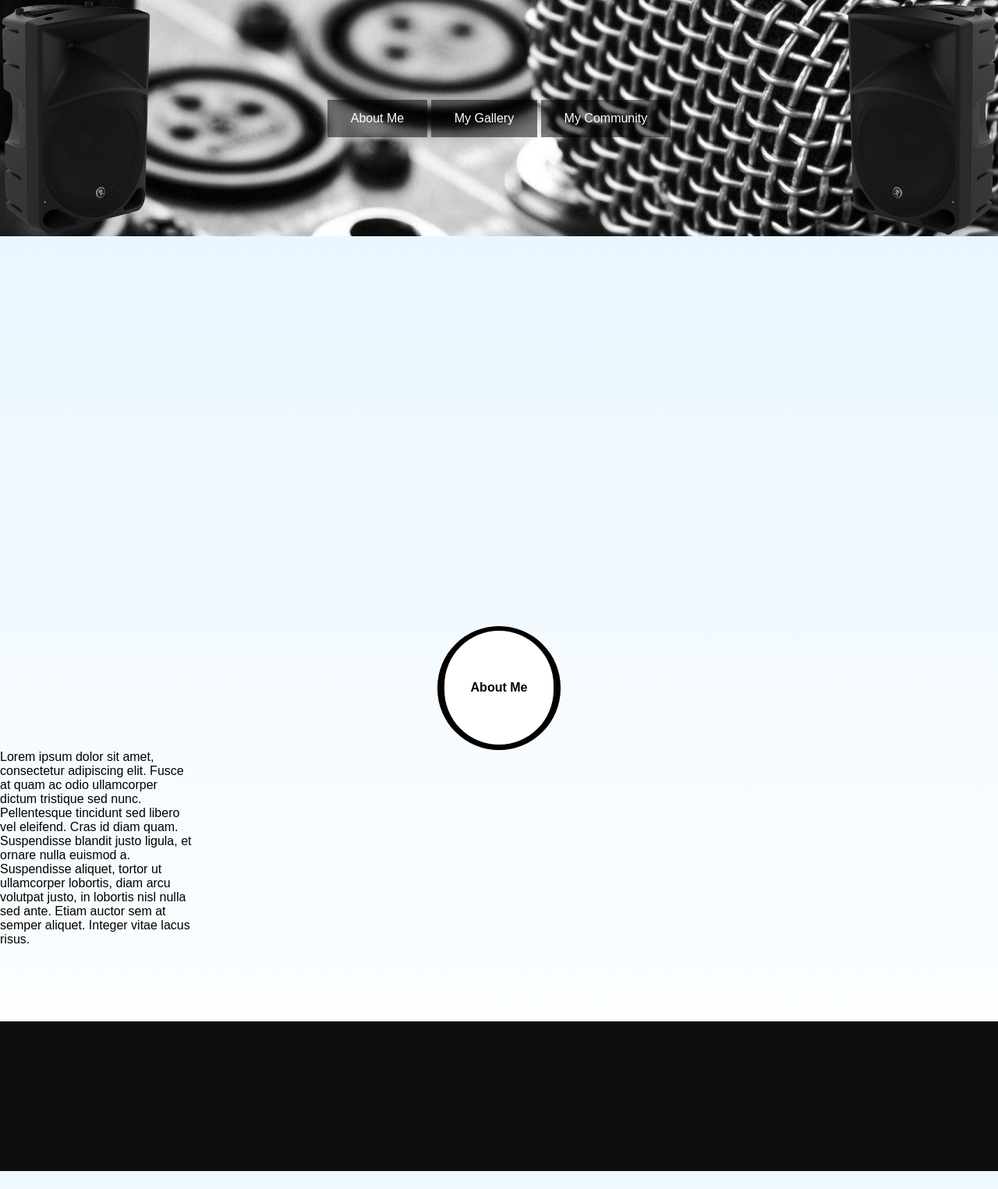
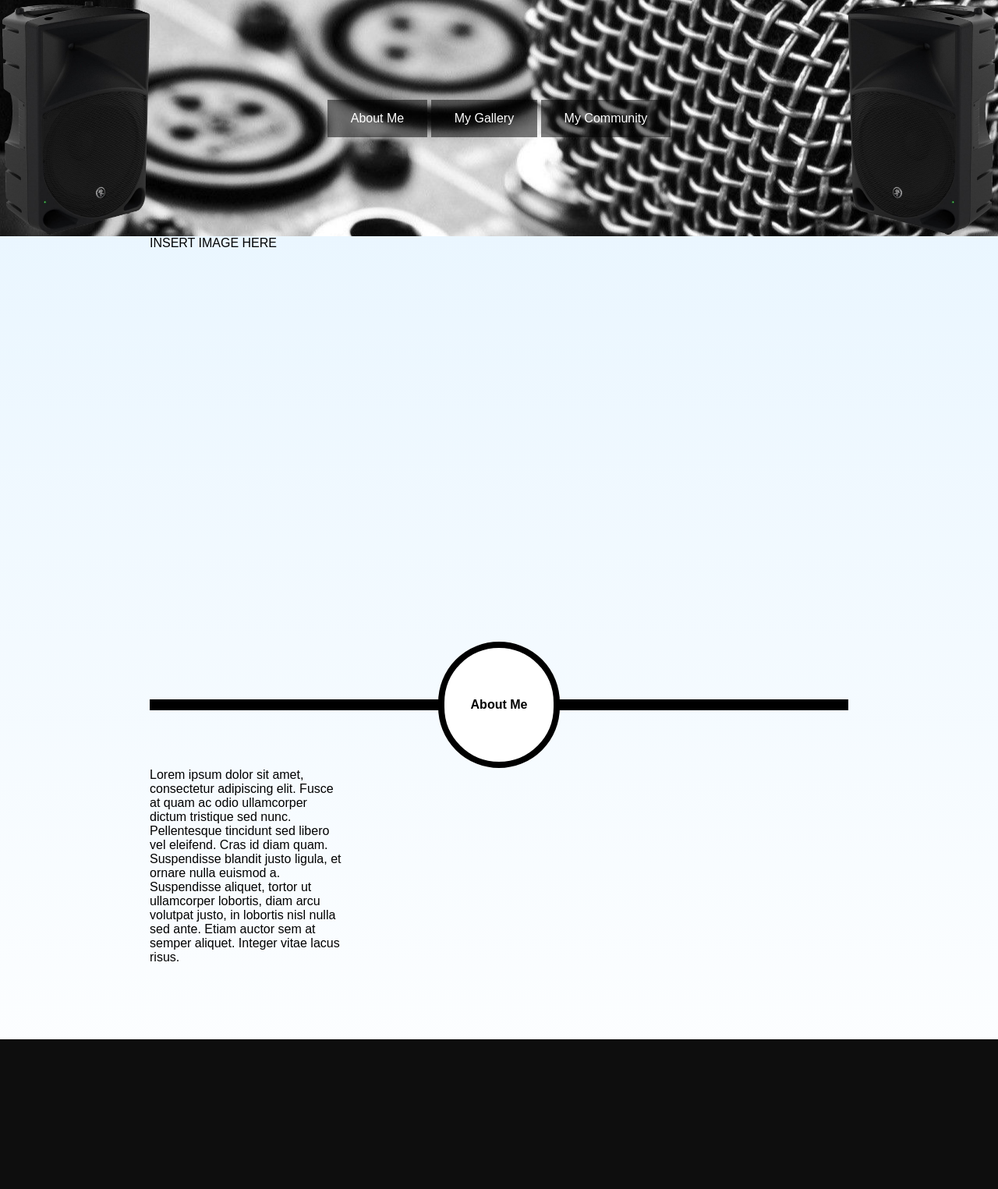
Before and after one commit to Kriyoni/kriyoni.github.io, a PHP site: the page made by Portfolio ko/index.html in a window 1280 px wide. Shown: the whole page at 78% size. Before the commit the page ends 1502 px from the top, so only its background shows below. Run offline with PHP 8.4, Linux system fonts and the light colour scheme.

Commit message:
Revision
New Line Added! Overlayed

```diff
--- a/Portfolio ko/css/style.css
+++ b/Portfolio ko/css/style.css
@@ -110,8 +110,12 @@ filter: FlipH;
 	/*margin-left: 90px;*/ /*commented by michael*/
 }
 /*END OF SECTION FOR THE HEADER*/
-
-#aboutme
+#true-body
+{
+	margin-left: auto;
+	margin-right: auto;
+	width: 70%;
+}#aboutme
 {
 	margin-top: 6px;
 	background-color: #ffffff;
@@ -124,25 +128,18 @@ filter: FlipH;
 	margin-left: auto;
 	margin-right: auto;
 	display: table;
-}
-#black-border
-{
-	background-color: #000000;
-	    width: 158px;
-    height: 159px;
-	color: #000000;
-	-moz-border-radius: 80px;
-	-webkit-border-radius: 80px;
-	border-radius: 80px;
-	margin-left: auto;
-	margin-right: auto;
-	display: table;
+	border: 8px solid black;
 }
 #line
 {
-	display: none;
-	width: 800px;
-	height: 30px;
+    display: inline-block;
+    position: relative;
+    left: 0;
+    top: 94px;
+    z-index: -1;
+    width: 100%;
+    height: 14px;
+    background-color: #000000;
 }
 #aboutme b
 {
@@ -152,7 +149,6 @@ filter: FlipH;
 #about-me-container
 {
 	width: 250px; height: auto;
-
 	/*background-color: #c7c7c7;*/
 	margin-left: auto;
 	margin-right: auto;
--- a/Portfolio ko/index.html
+++ b/Portfolio ko/index.html
@@ -23,16 +23,18 @@
 			<img  id="right-speaker" class="speaker-size" src="css/images/speaker-desig.png" alt="Why?">
 		</div>
 	</header>
-	<div>
+	<div id="true-body">
 
-		<div style="height: 500px;"></div>
+		<div style="height: 500px;">INSERT IMAGE HERE</div>
 		<div id="line">as</div>
-		<div id="black-border"><div id="aboutme" class="about-me-text" style="text-align: center"><b>About Me</b></div></div>
+		<div id="aboutme" class="about-me-text" style="text-align: center"><b>About Me</b></div>
+
 		<div id ="about-me-container">
 
 			<span class="about-me-text">
 				Lorem ipsum dolor sit amet, consectetur adipiscing elit. Fusce at quam ac odio ullamcorper dictum tristique sed nunc. Pellentesque tincidunt sed libero vel eleifend. Cras id diam quam. Suspendisse blandit justo ligula, et ornare nulla euismod a. Suspendisse aliquet, tortor ut ullamcorper lobortis, diam arcu volutpat justo, in lobortis nisl nulla sed ante. Etiam auctor sem at semper aliquet. Integer vitae lacus risus.
 			</span>
+
 		</div>
 
 		<div></div>
```
